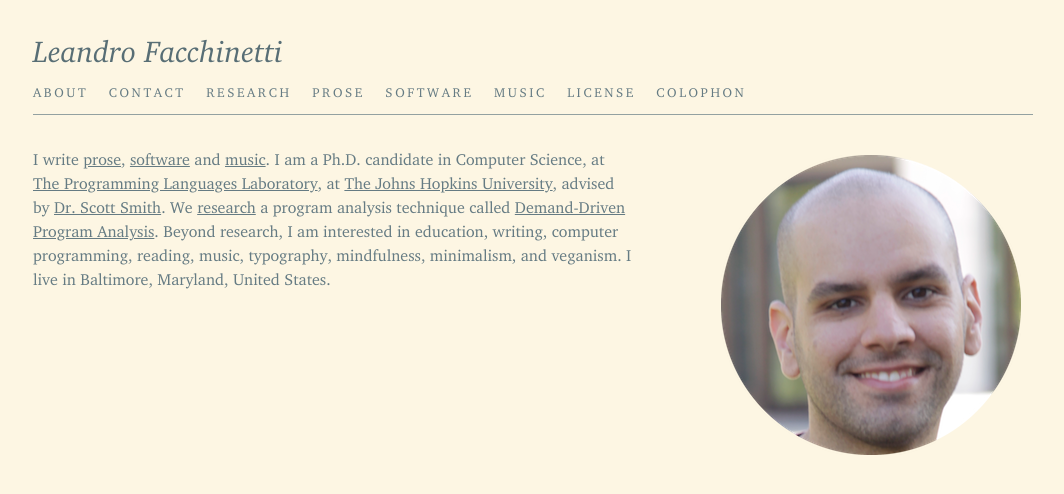
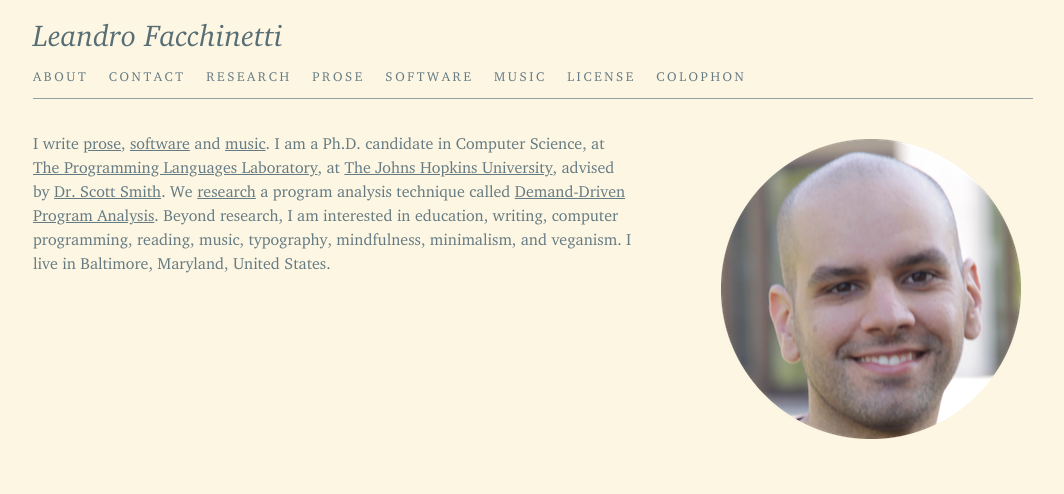
Before and after one commit to leafac/leafac.com, a Jekyll site: the page built from index.md, in a window 1280 px wide. Shown: the top 494 px of the page, without its empty margins (107-1171 px from the left). Built offline with Jekyll 4.4.1, drawn with Linux system fonts in a browser that asks for light colours.

Commit message:
Refine spacing

```diff
--- a/stylesheets/main.scss
+++ b/stylesheets/main.scss
@@ -188,8 +188,8 @@ $animation--duration: 0.3s;
 }
 
 body {
-  margin: $space--large auto;
-  padding: $space--none $grid--padding;
+  margin: $space--none auto;
+  padding: $space--medium $grid--padding;
   max-width: $grid--main;
 }
 
@@ -225,9 +225,9 @@ body {
 // HEADERS
 
 body > header {
-  padding-bottom: $space--small;
-  border-bottom: $border-width--thin solid $palette--secondary-content;
-  margin-bottom: $space--extra-large;
+  h1 {
+    margin-top: $space--none;
+  }
   nav a {
     @include inline-block-enumeration;
     font-size: $font-size--small;
@@ -241,13 +241,16 @@ body > header {
       margin-bottom: -$border-width--thin;
     }
   }
+  padding-bottom: $space--small;
+  border-bottom: $border-width--thin solid $palette--secondary-content;
+  margin-bottom: $space--extra-large;
 }
 
 main > header {
-  margin-bottom: $space--medium;
   h1 {
     margin-bottom: $space--extra-small;
   }
+  margin-bottom: $space--medium;
 }
 
 time {
```
